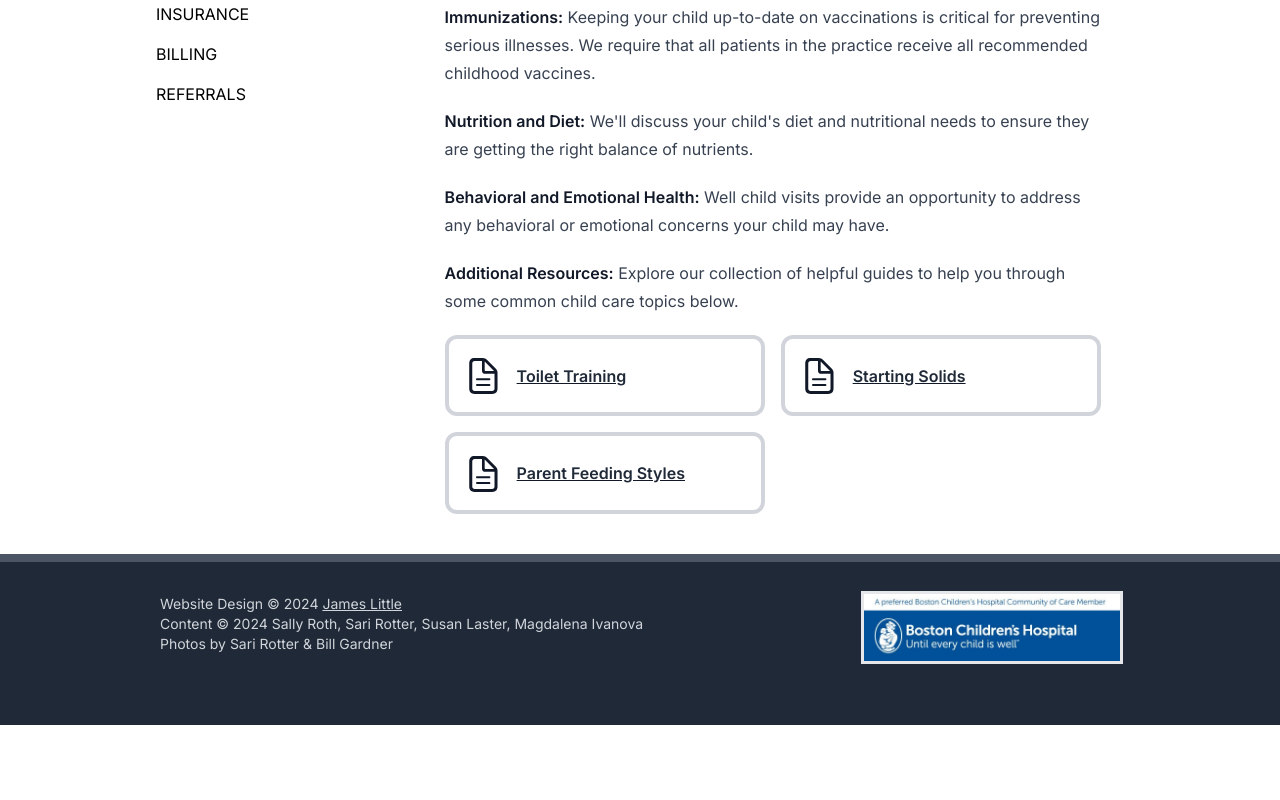
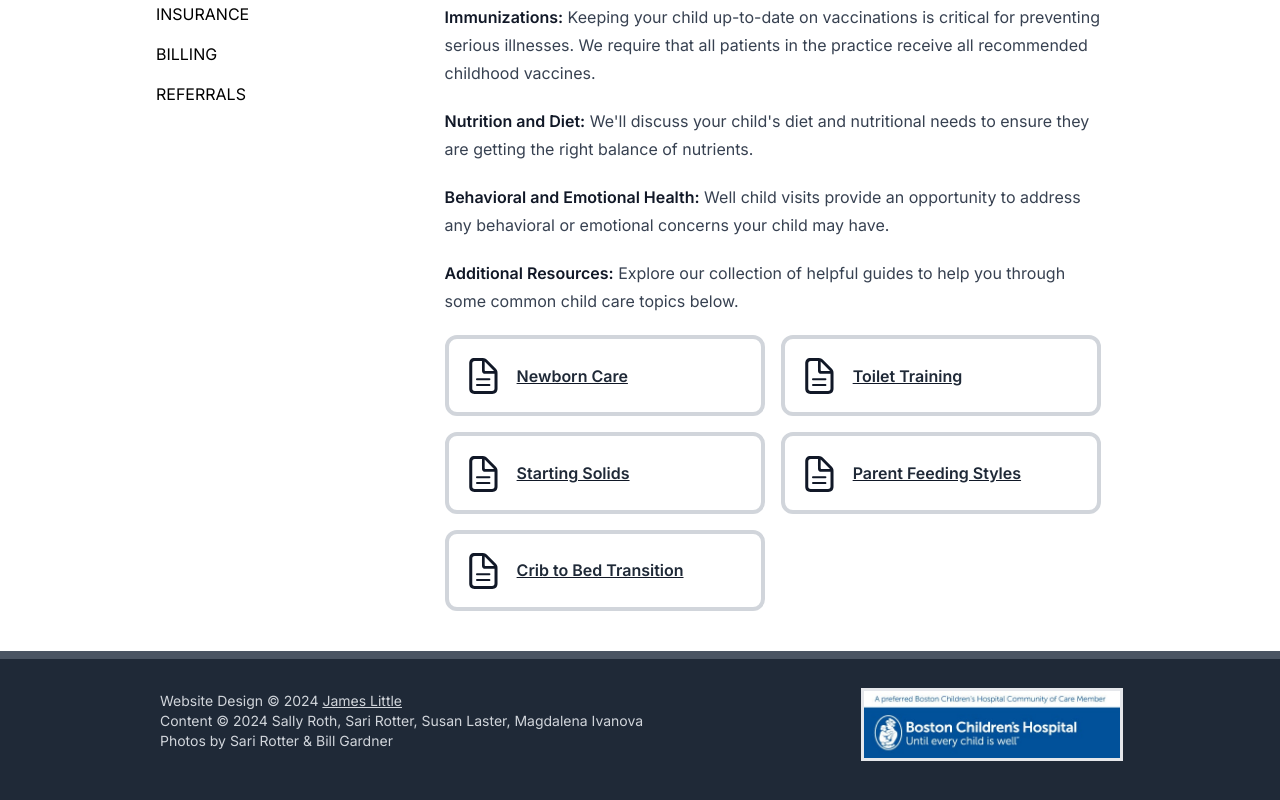
Before and after one commit to jameslittle230/rrl-3, a Next.js app: page /resources/well-child in a window 1280 px wide. Shown: the part 664-1464 px from the top of the page. Before the commit the page ends 1389 px from the top, so only its background shows below. Built offline with nearby package versions, Linux system fonts and the light colour scheme.

Commit message:
Update resource links (#23)

```diff
--- a/app/resources/medication/medication.mdx
+++ b/app/resources/medication/medication.mdx
@@ -3,7 +3,7 @@ import Resource from "@/components/Resource2";
 # Medication Dosing
 
 <Resource
-  url="https://files.rothrotterlaster.com/drug-dosing-4.pdf"
+  url="https://files.rothrotterlaster.com/drug-dosing.pdf"
   name="Dosing for over-the-counter medications"
   subtitle="Includes Tylenol (Acetaminophen), Advil/Motrin (Ibuprofen), and Benadryl (Diphenhydramine)"
 />
--- a/app/resources/well-child/well-child.mdx
+++ b/app/resources/well-child/well-child.mdx
@@ -26,6 +26,11 @@ We believe in providing comprehensive care for your child's growth and developme
 <ResourceGrid>
 
 <Resource
+  url="https://files.rothrotterlaster.com/newborn-care.pdf"
+  name="Newborn Care"
+/>
+
+<Resource
   url="https://files.rothrotterlaster.com/toilet-training.pdf"
   name="Toilet Training"
 />
@@ -40,4 +45,9 @@ We believe in providing comprehensive care for your child's growth and developme
   name="Parent Feeding Styles"
 />
 
+<Resource
+  url="https://files.rothrotterlaster.com/crib-to-bed.pdf"
+  name="Crib to Bed Transition"
+/>
+
 </ResourceGrid>
```
